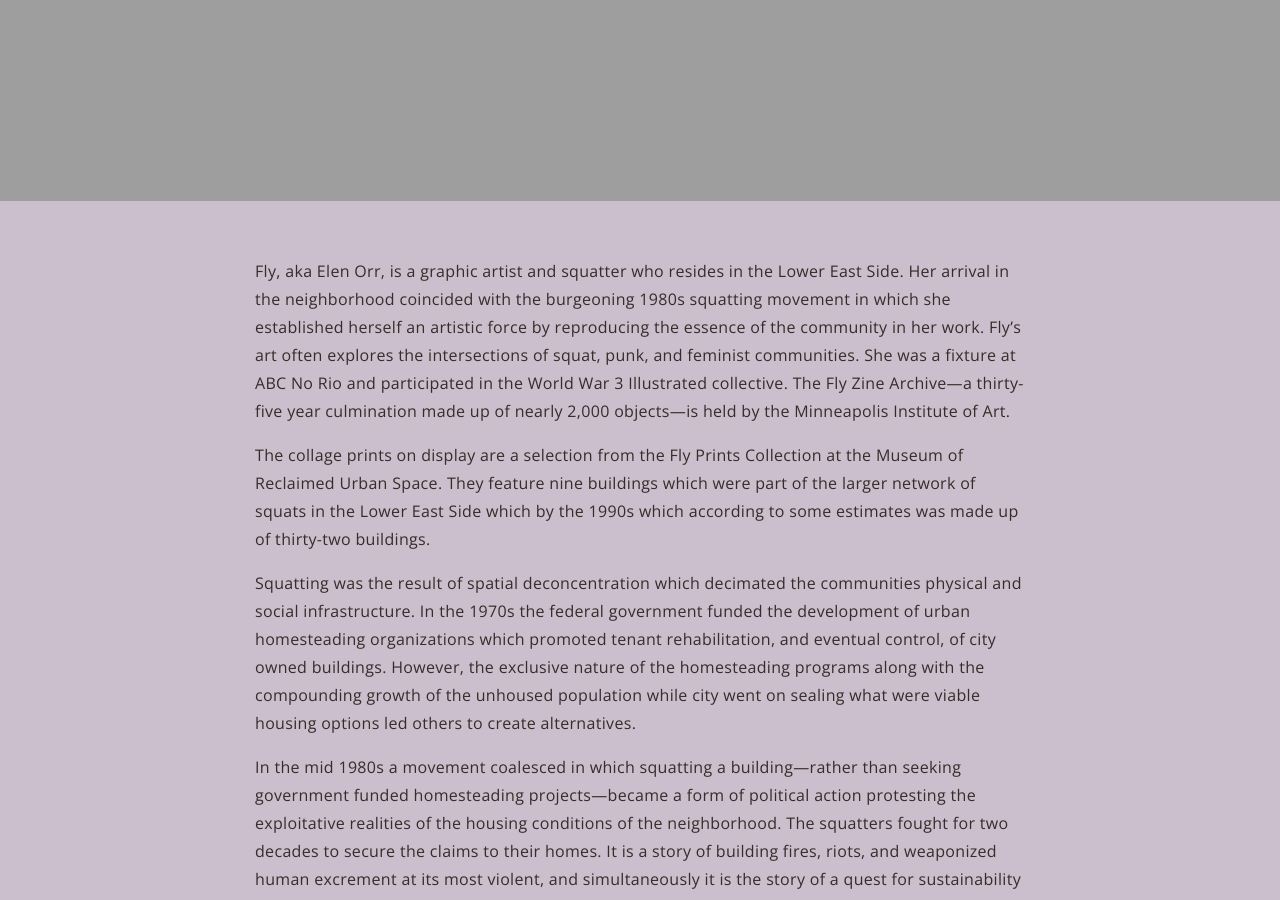
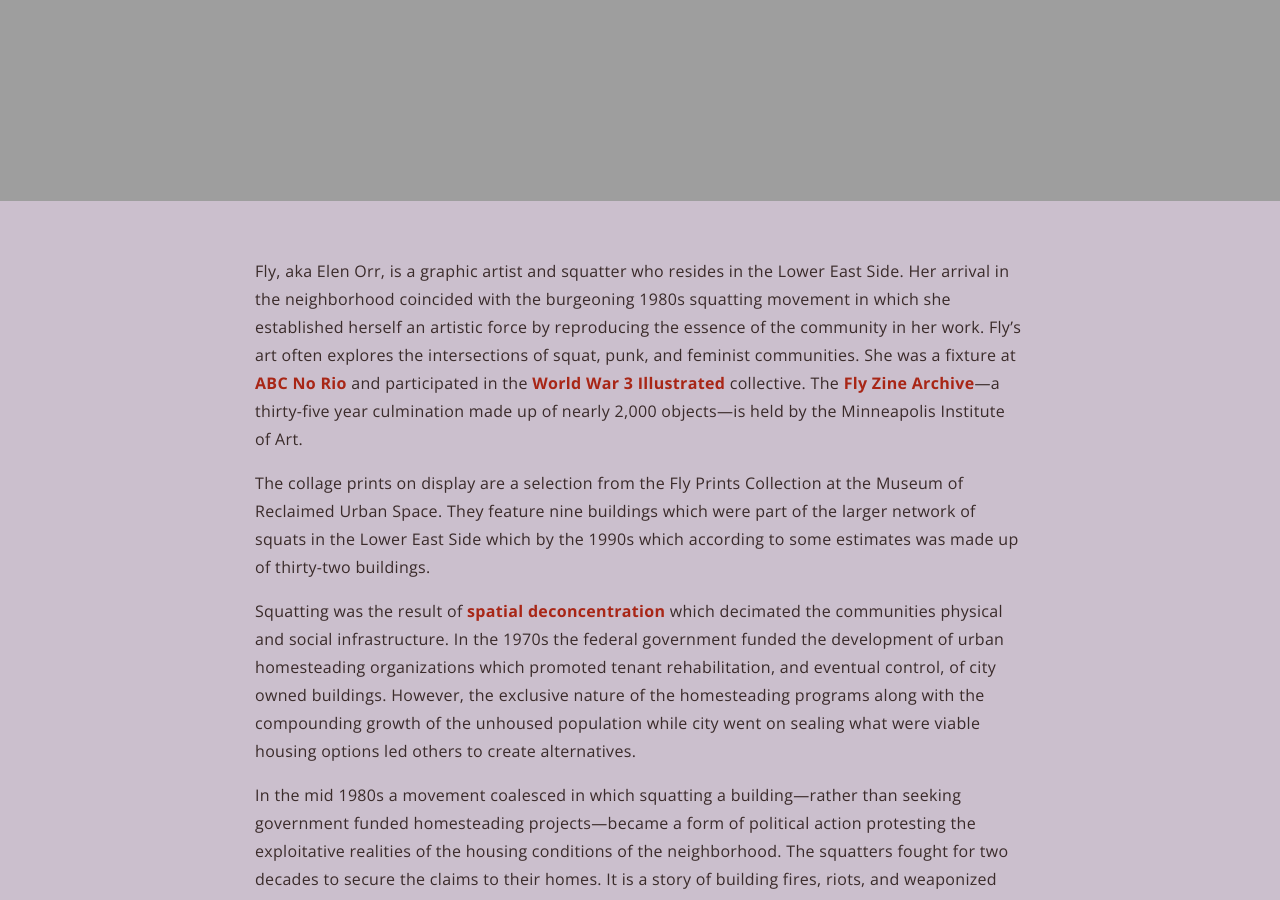
Before and after one commit to morusnyc/flyprints, a Jekyll site: the page built from index.md, in a window 1280 px wide and 900 px high, scrolled down 306 px. Built offline with Jekyll 4.4.1, drawn with Linux system fonts in a browser that asks for light colours; part of the change alters nothing that is shown.

```diff
--- a/index.md
+++ b/index.md
@@ -8,11 +8,11 @@ banner:
   height: '400px'
 ---
 
-Fly, aka Elen Orr, is a graphic artist and squatter who resides in the Lower East Side. Her arrival in the neighborhood coincided with the burgeoning 1980s squatting movement in which she established herself an artistic force by reproducing the essence of the community in her work. Fly’s art often explores the intersections of squat, punk, and feminist communities. She was a fixture at ABC No Rio and participated in the  World War 3 Illustrated collective. The Fly Zine Archive—a thirty-five year culmination made up of nearly 2,000 objects—is held by the Minneapolis Institute of Art.
+Fly, aka Elen Orr, is a graphic artist and squatter who resides in the Lower East Side. Her arrival in the neighborhood coincided with the burgeoning 1980s squatting movement in which she established herself an artistic force by reproducing the essence of the community in her work. Fly’s art often explores the intersections of squat, punk, and feminist communities. She was a fixture at [ABC No Rio](http://www.abcnorio.org/) and participated in the  [World War 3 Illustrated](https://www.ww3.nyc/) collective. The [Fly Zine Archive](https://collections.artsmia.org/search/creditline:%22Fly%20Zine%20Archive%2C%20The%20Mary%20and%20Robyn%20Campbell%20Fund%20for%20Art%20Books%20and%20gift%20of%20funds%20from%20Mary%20and%20Bob%20Mersky%22)—a thirty-five year culmination made up of nearly 2,000 objects—is held by the Minneapolis Institute of Art.
 
 The collage prints on display are a selection from the Fly Prints Collection at the Museum of Reclaimed Urban Space. They feature nine buildings which were part of the larger network of squats in the Lower East Side which by the 1990s which according to some estimates was made up of thirty-two buildings.
 
-Squatting was the result of spatial deconcentration which decimated the communities physical and social infrastructure. In the 1970s the federal government funded the development of urban homesteading organizations which promoted tenant rehabilitation, and eventual control, of city owned buildings. However, the exclusive nature of the homesteading programs along with the compounding growth of the unhoused population while city went on sealing what were viable housing options led others to create alternatives.
+Squatting was the result of [spatial deconcentration](http://www.abcnorio.org/about/history/spatial_d.html) which decimated the communities physical and social infrastructure. In the 1970s the federal government funded the development of urban homesteading organizations which promoted tenant rehabilitation, and eventual control, of city owned buildings. However, the exclusive nature of the homesteading programs along with the compounding growth of the unhoused population while city went on sealing what were viable housing options led others to create alternatives.
 
 In the mid 1980s a movement coalesced in which squatting a building—rather than seeking government funded homesteading projects—became a form of political action protesting the exploitative realities of the housing conditions of the neighborhood. The squatters fought for two decades to secure the claims to their homes. It is a story of building fires, riots, and weaponized human excrement at its most violent, and simultaneously it is the story of a quest for sustainability and equity in housing alternatives defined by companionship, creativity, and community resilience when provided a fair shake by historians. In 2002, eleven of the remaining squats inked a deal with the Urban Homesteading Assistance Board (UHAB) which secured legal ownership of the building s by their residents in exchange for one dollar and the value of the sweat equity of their work that went into the rehabilitation of the structures they squatted.
 
```
Also changed, not shown: 1 other file.
